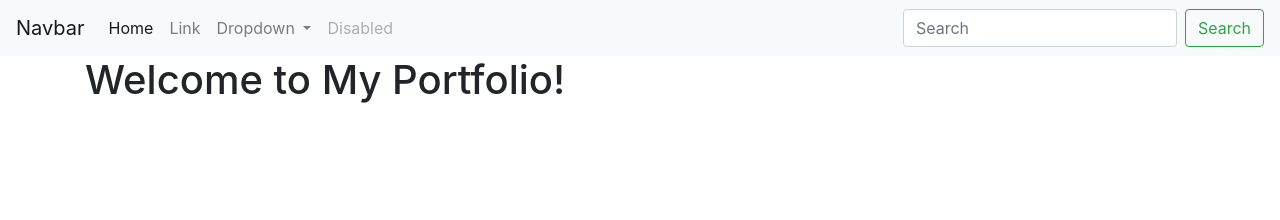
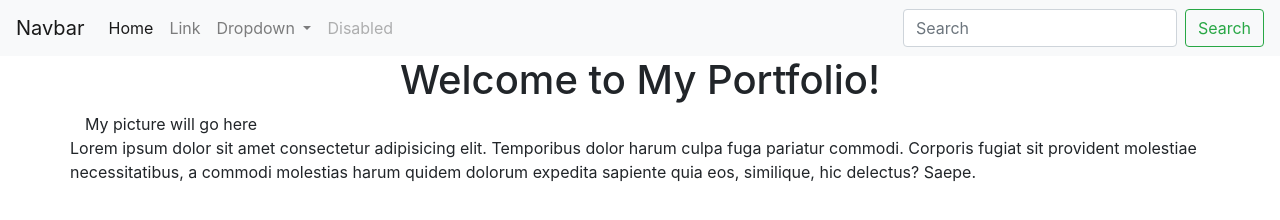
Before and after one commit to ad-fleming/warmup-portfolio, a plain HTML site: page index.html in a window 1280 px wide. Drawn offline with nearby package versions, Linux system fonts and the light colour scheme.

Commit message:
added dummy data into row 2

```diff
--- a/index.html
+++ b/index.html
@@ -52,7 +52,15 @@
               <div class="container">
                   <div class="row">
                       <div class="col-sm-12">
-                          <h1>Welcome to My Portfolio!</h1>
+                          <h1 class="text-center">Welcome to My Portfolio!</h1>
+                      </div>
+                  </div>
+                  <div class="row">
+                      <div class="col-sm-3">
+                          My picture will go here
+                      </div>
+                      <div class="class-sm-9">
+                          <p>Lorem ipsum dolor sit amet consectetur adipisicing elit. Temporibus dolor harum culpa fuga pariatur commodi. Corporis fugiat sit provident molestiae necessitatibus, a commodi molestias harum quidem dolorum expedita sapiente quia eos, similique, hic delectus? Saepe.</p>
                       </div>
                   </div>
               </div>
```
